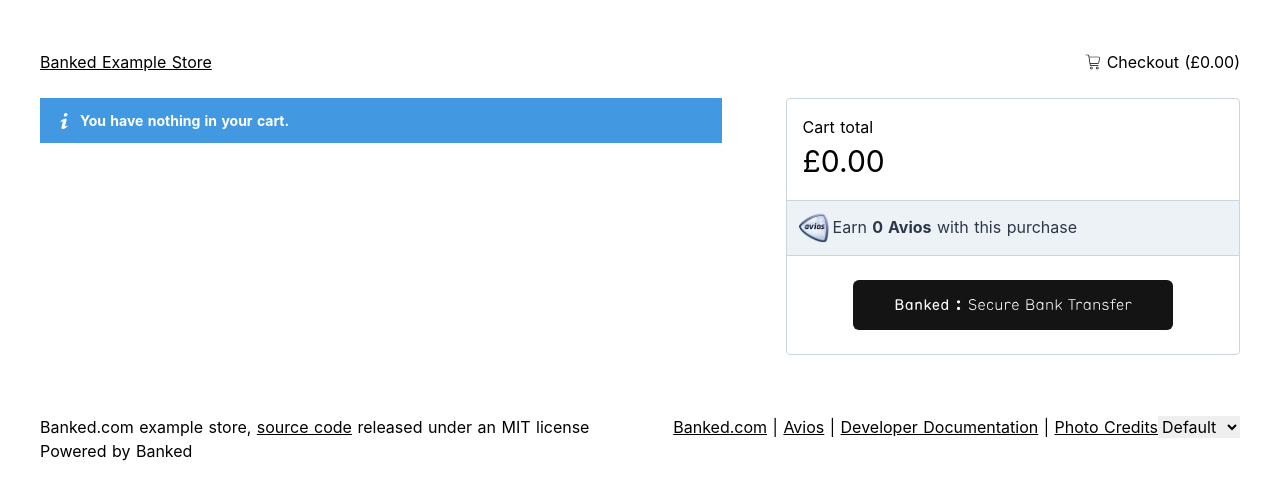
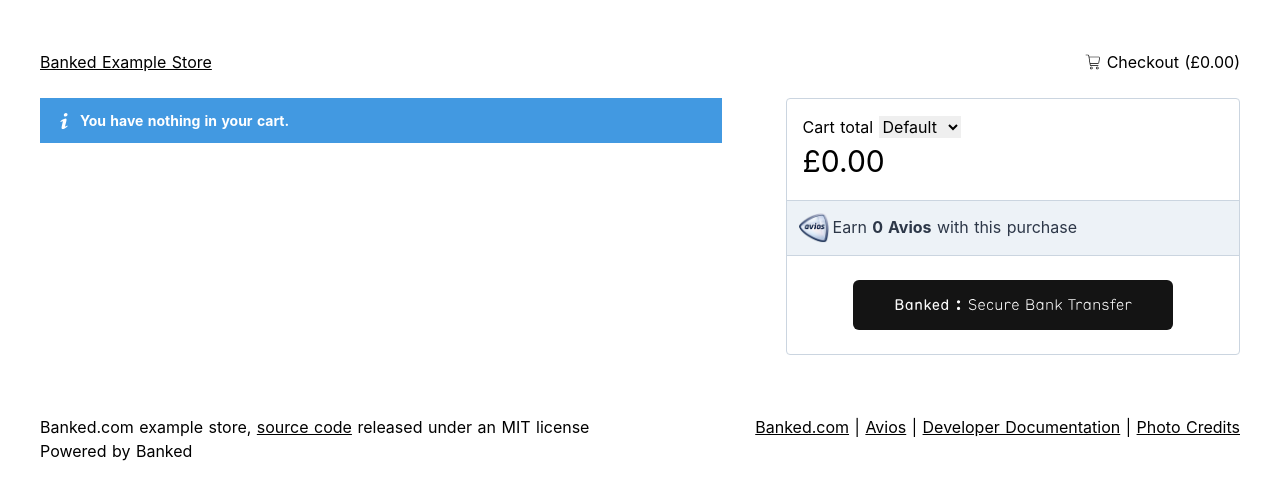
Before and after one commit to banked/example-store, a Nuxt app: page /cart in a window 1280 px wide. Shown: the top 500 px of the page. Built offline with nearby package versions, Linux system fonts and the light colour scheme.

Commit message:
Use state store to sync mode change across page loads

```diff
--- a/layouts/default.vue
+++ b/layouts/default.vue
@@ -11,33 +11,10 @@
         <a href="https://banked.com/avios">Avios</a> |
         <a href="https://developer.banked.com">Developer Documentation</a> |
         <a href="https://github.com/banked/example-store#-photo-credits">Photo Credits</a>
-        <select id="mode" v-model="mode" name="mode">
-          <option value="default" selected>
-            Default
-          </option>
-          <option value="treepay">
-            TreePay
-          </option>
-        </select>
       </div>
     </footer>
   </div>
 </template>
-
-<script>
-export default {
-  data () {
-    return {
-      mode: 'default'
-    }
-  },
-  watch: {
-    mode (newValue) {
-      this.$nuxt.$emit('mode', newValue)
-    }
-  }
-}
-</script>
 
 <style>
 html {
--- a/pages/cart/index.vue
+++ b/pages/cart/index.vue
@@ -18,6 +18,14 @@
       <div id="checkout" class="w-2/5 ml-16 border border-gray-400 rounded">
         <p class="p-4 pb-0">
           Cart total
+          <select id="mode" v-model="mode" name="mode">
+            <option value="default" selected>
+              Default
+            </option>
+            <option value="treepay">
+              TreePay
+            </option>
+          </select>
         </p>
         <p class="text-3xl cart-total p-4 pt-0">
           {{ cartValue.toLocaleString('en-GB', { style: 'currency', currency: 'GBP' }) }}
@@ -47,8 +55,7 @@
   },
   data () {
     return {
-      error: null,
-      mode: 'default'
+      error: null
     }
   },
   computed: {
@@ -60,13 +67,14 @@
     },
     avios () {
       return Math.ceil(this.cartValue * 0.8)
-    }
-  },
-  created () {
-    if (this.$nuxt) {
-      this.$nuxt.$on('mode', (data) => {
-        this.mode = data
-      })
+    },
+    mode: {
+      get () {
+        return this.$store.state.mode.brand
+      },
+      set (val) {
+        this.$store.commit('mode/update', val)
+      }
     }
   },
   methods: {
--- /dev/null
+++ b/store/mode.js
@@ -0,0 +1,9 @@
+export const state = () => ({
+  brand: 'default'
+})
+
+export const mutations = {
+  update (state, mode) {
+    state.brand = mode
+  }
+}
```
Also changed, not shown: .eslintrc.js.
